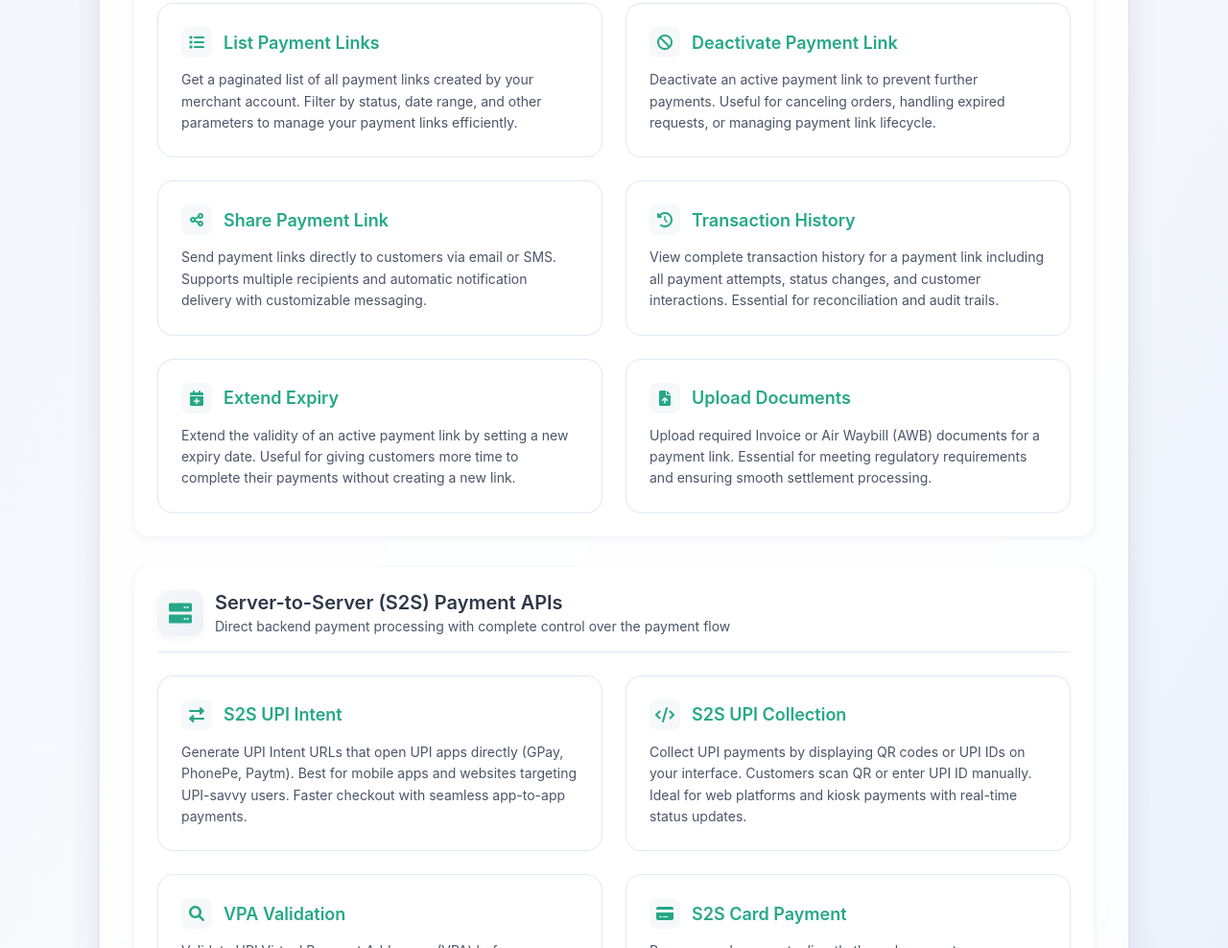
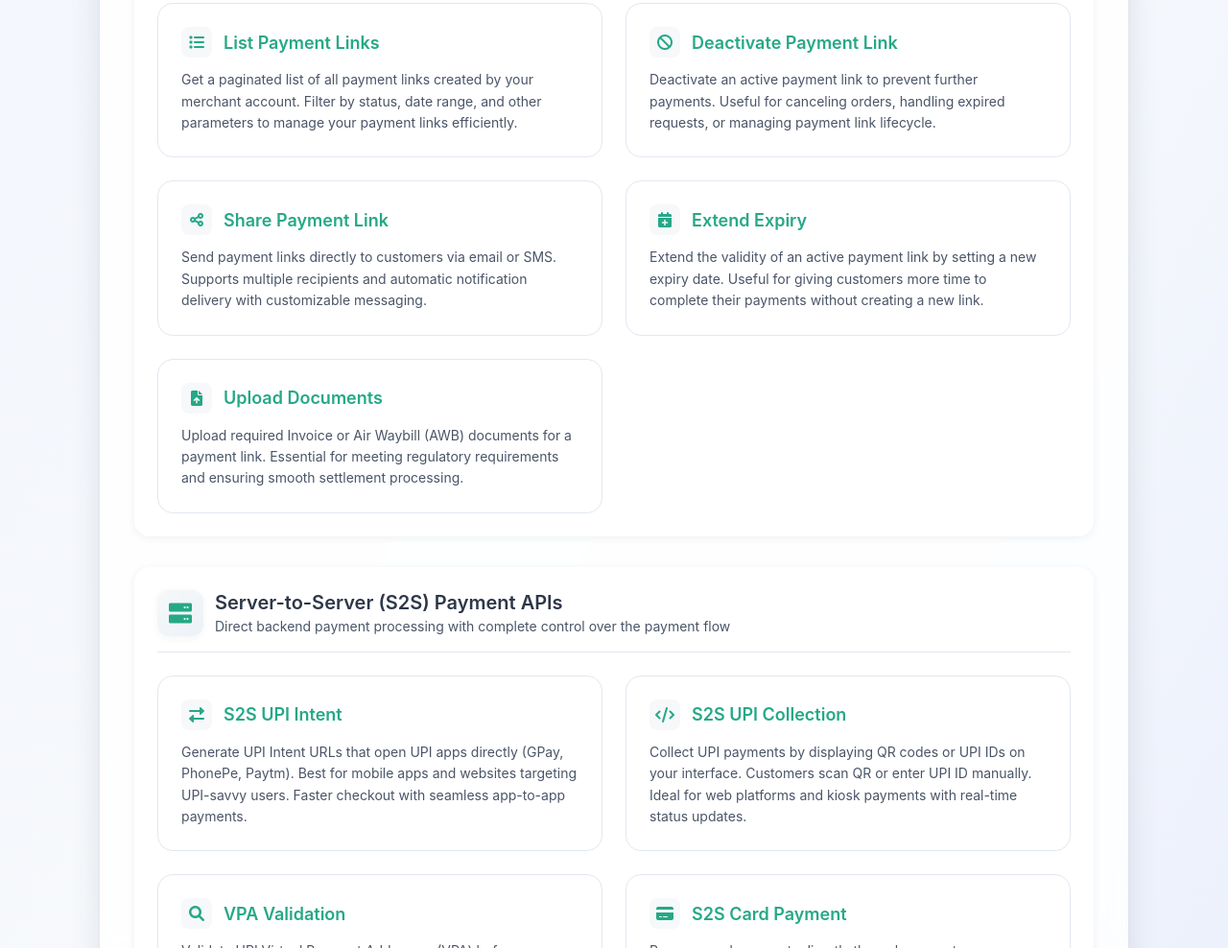
Before and after one commit to zayan-eximpe/merchant-playground, a plain HTML site: page index.html in a window 1280 px wide. Shown: the part 1419-2407 px from the top of the page at 96% size. Drawn offline with Linux system fonts and the light colour scheme.

Commit message:
chore: Remove Transaction History card from the homepage.

```diff
--- a/index.html
+++ b/index.html
@@ -229,16 +229,6 @@
                         <div class="integration-description">
                             Send payment links directly to customers via email or SMS. Supports multiple recipients and
                             automatic notification delivery with customizable messaging.
-                        </div>
-                    </a>
-                    <a href="payment_link/transaction_history.html" class="integration-card">
-                        <div class="integration-title">
-                            <i class="fas fa-history"></i>
-                            Transaction History
-                        </div>
-                        <div class="integration-description">
-                            View complete transaction history for a payment link including all payment attempts, status
-                            changes, and customer interactions. Essential for reconciliation and audit trails.
                         </div>
                     </a>
                     <a href="payment_link/extend_payment_link_expiry.html" class="integration-card">
```
